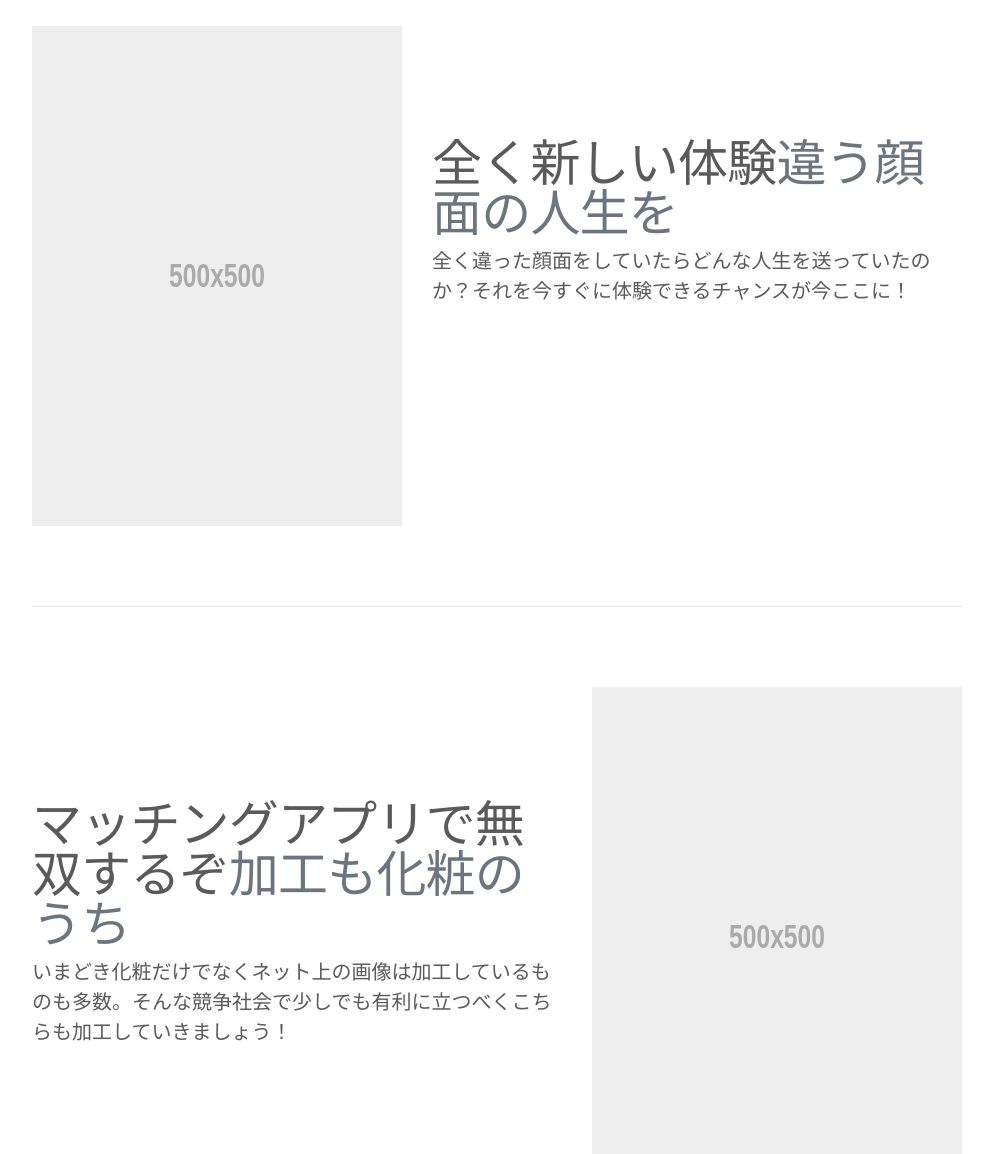
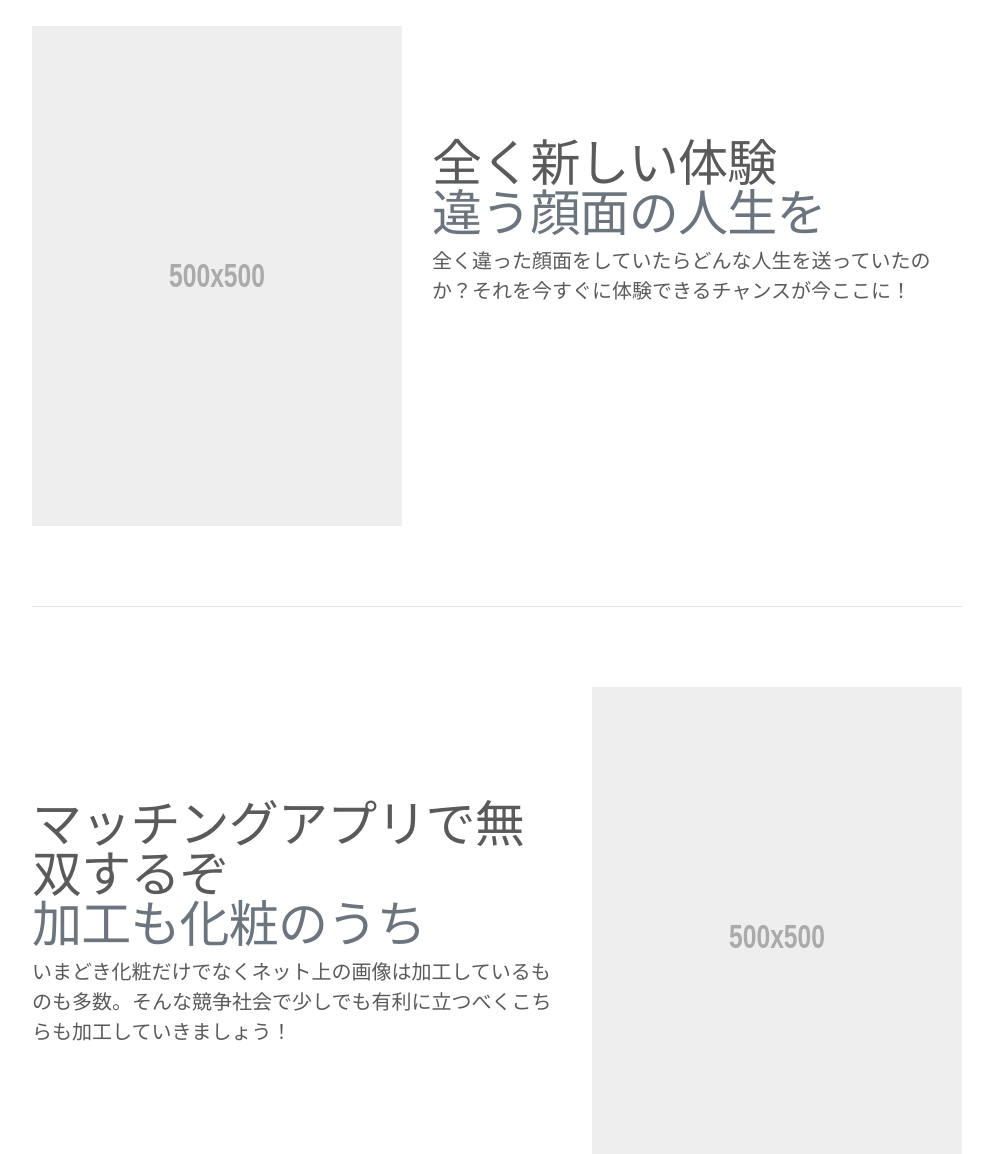
Before and after one commit to k-kirinosuke/makai, a plain HTML site: page index.html in a window 1280 px wide. Shown: the part 1820-2974 px from the top of the page, without its empty margins (143-1136 px from the left). Drawn offline with nearby package versions, Linux system fonts and the light colour scheme.

Commit message:
added br

```diff
--- a/index.html
+++ b/index.html
@@ -133,7 +133,7 @@
 
         <div class="row featurette">
           <div class="col-md-7">
-            <h2 class="featurette-heading">サプラーーーイズ！！<span class="text-muted">大切な人へのギフトに</span></h2>
+            <h2 class="featurette-heading">サプラーーーイズ！！<br /><span class="text-muted">大切な人へのギフトに</span></h2>
             <p class="lead">あなたの大切な人へのギフト。せっかく渡すならば驚いて欲しい、笑って欲しい。そんなネタに困っているあなたには魔改造がぴったり！</p>
           </div>
           <div class="col-md-5">
@@ -145,7 +145,7 @@
 
         <div class="row featurette">
           <div class="col-md-7 order-md-2">
-            <h2 class="featurette-heading">全く新しい体験<span class="text-muted">違う顔面の人生を</span></h2>
+            <h2 class="featurette-heading">全く新しい体験<br /><span class="text-muted">違う顔面の人生を</span></h2>
             <p class="lead">全く違った顔面をしていたらどんな人生を送っていたのか？それを今すぐに体験できるチャンスが今ここに！</p>
           </div>
           <div class="col-md-5 order-md-1">
@@ -157,7 +157,7 @@
 
         <div class="row featurette">
           <div class="col-md-7">
-            <h2 class="featurette-heading">マッチングアプリで無双するぞ<span class="text-muted">加工も化粧のうち</span></h2>
+            <h2 class="featurette-heading">マッチングアプリで無双するぞ<br /><span class="text-muted">加工も化粧のうち</span></h2>
             <p class="lead">いまどき化粧だけでなくネット上の画像は加工しているものも多数。そんな競争社会で少しでも有利に立つべくこちらも加工していきましょう！</p>
           </div>
           <div class="col-md-5">
```
